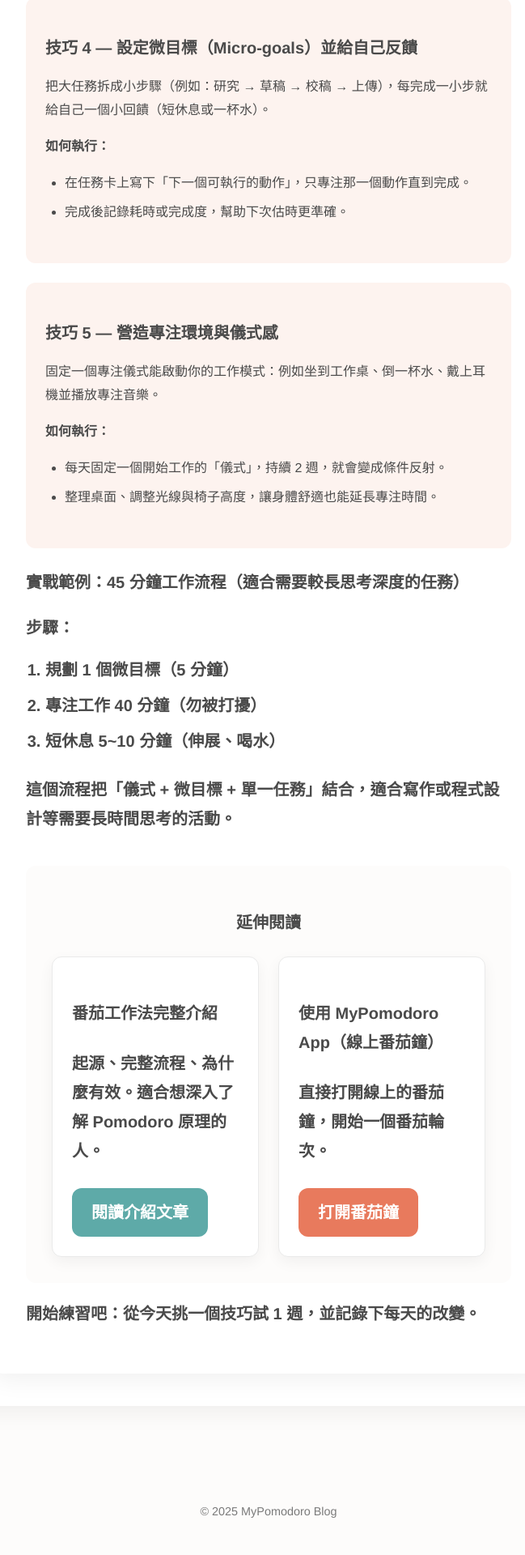
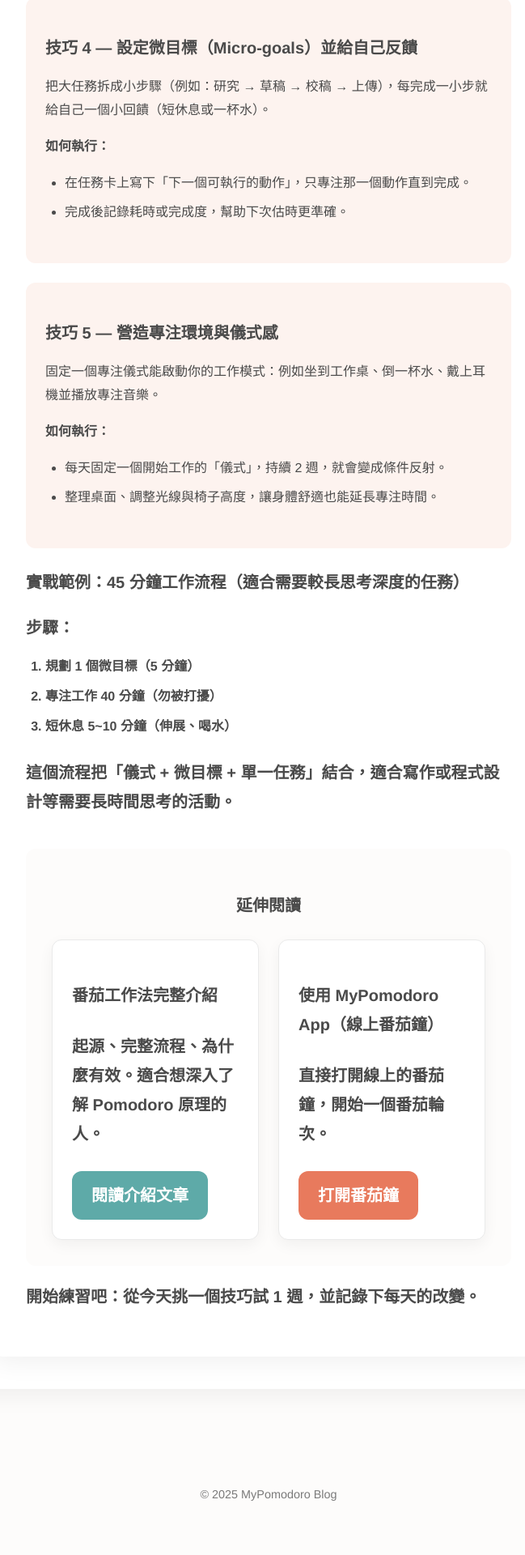
Before and after one commit to inhening31-create/myblog, a Jekyll site: the page built from focus-tips.md, in a window 1280 px wide. Shown: the part 1650-3570 px from the top of the page at 81% size, without its empty margins (308-957 px from the left). Built offline with Jekyll 4.4.1, drawn with Linux system fonts in a browser that asks for light colours; after the commit the page ends 3549 px from its top, so only the background shows below that.

Commit message:
main更新

```diff
--- a/assets/css/main.scss
+++ b/assets/css/main.scss
@@ -100,7 +100,11 @@ color: var(--text-dark);
 
 /* ===== 列表與段落 ===== */
 p { margin: 16px 0; }
-ul, ol { margin: 16px 0 24px 24px; padding-left: 0; }
+ul, ol {
+  margin: 16px 0 24px 24px;
+  padding-left: 0;
+  font-size: 1rem;       /* 跟介紹文字一致 */
+  line-height: 1.8;      /* 同行高 */ }
 li { margin-bottom: 8px; }
 
 /* ===== 核心改造：技巧提示 Tip Box ===== */
--- a/focus-tips.md
+++ b/focus-tips.md
@@ -28,7 +28,7 @@ header_subtitle: 把複雜的工作拆成可執行的小步驟，讓專注變成
     <li>專心工作直到計時器響起 → 記錄一個番茄（Pomodoro）。</li>
     <li>休息 5 分鐘；每完成 4 個番茄休息 15-30 分鐘。</li>
   </ol>
-  <a class="cta" href="https://inhening31-create.github.io/inhening/pomodpro.html" target="_blank" rel="noopener">
+  <a class="cta" href="https://inhening31-create.github.io/inhening/pomodoro.html" target="_blank" rel="noopener">
     打開我的番茄鐘
   </a>
 </div>
@@ -79,12 +79,12 @@ header_subtitle: 把複雜的工作拆成可執行的小步驟，讓專注變成
     <div class="link-card">
       <h4>番茄工作法完整介紹</h4>
       <p>起源、完整流程、為什麼有效。適合想深入了解 Pomodoro 原理的人。</p>
-      <a href="https://inhening31-create.github.io/inhening/pomodpro-blog.html" class="cta" style="background:#4caf50">閱讀介紹文章</a>
+      <a href="https://inhening31-create.github.io/inhening/pomodoro-blog.html" class="cta" style="background:#4caf50">閱讀介紹文章</a>
     </div>
     <div class="link-card">
       <h4>使用 MyPomodoro App（線上番茄鐘）</h4>
       <p>直接打開線上的番茄鐘，開始一個番茄輪次。</p>
-      <a href="https://inhening31-create.github.io/inhening/pomodpro.html" target="_blank" rel="noopener" class="cta">打開番茄鐘</a>
+      <a href="https://inhening31-create.github.io/inhening/pomodoro.html" target="_blank" rel="noopener" class="cta">打開番茄鐘</a>
     </div>
   </div>
 
```
